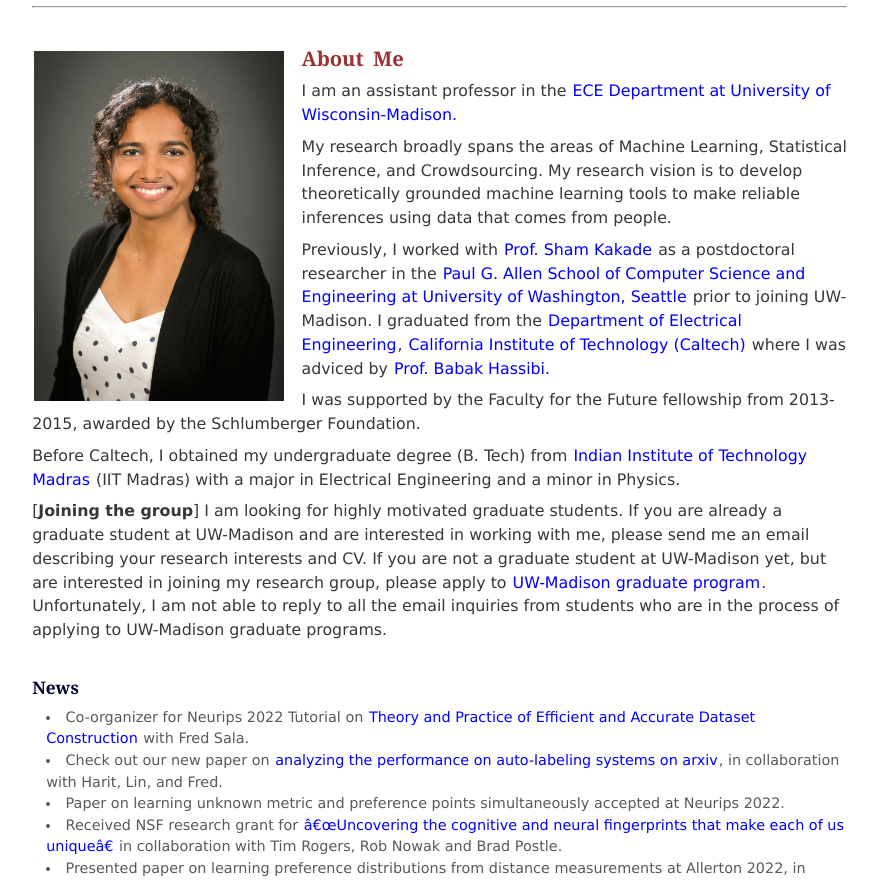
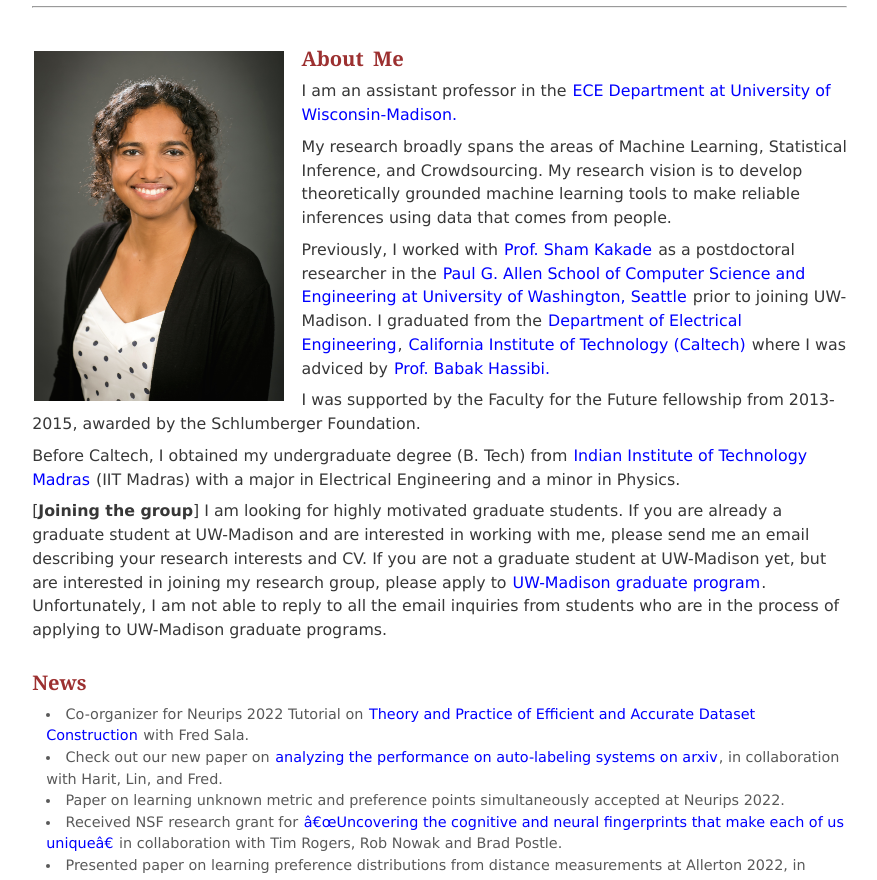
Before and after one commit to ramyakv/ramyakv.github.io, a plain HTML site: page index.html in a window 1280 px wide. Shown: the part 172-1052 px from the top of the page, without its empty margins (196-1073 px from the left). Drawn offline with Linux system fonts and the light colour scheme.

Commit message:
Updated news heading

```diff
--- a/index.html
+++ b/index.html
@@ -130,7 +130,7 @@ major in Electrical Engineering and a minor in Physics. </a> </p>
 
 <br/>
 
-<h4>News</h4>
+<h3>News</h3>
 <p></p>
 <ul>
 	<li>Co-organizer for Neurips 2022 Tutorial on <a href="https://sites.google.com/view/neurips2022tutorialdataconstr/home" target="_blank" onclick="captureOutboundLink('https://sites.google.com/view/neurips2022tutorialdataconstr/home');">Theory and Practice of Efficient and Accurate Dataset Construction </a> with Fred Sala. </li>
```
